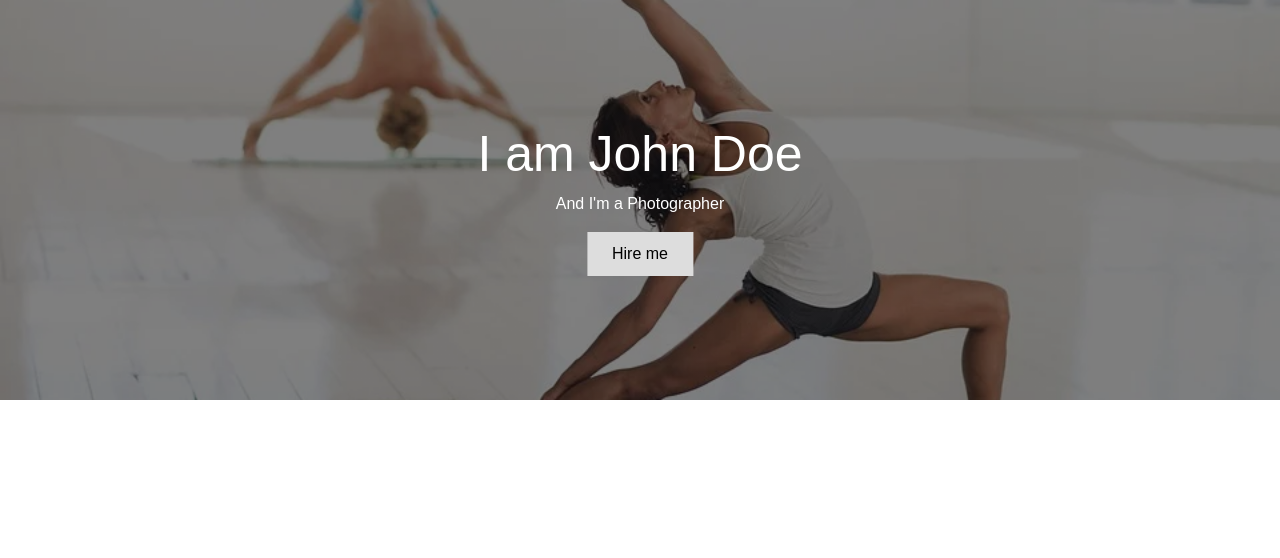
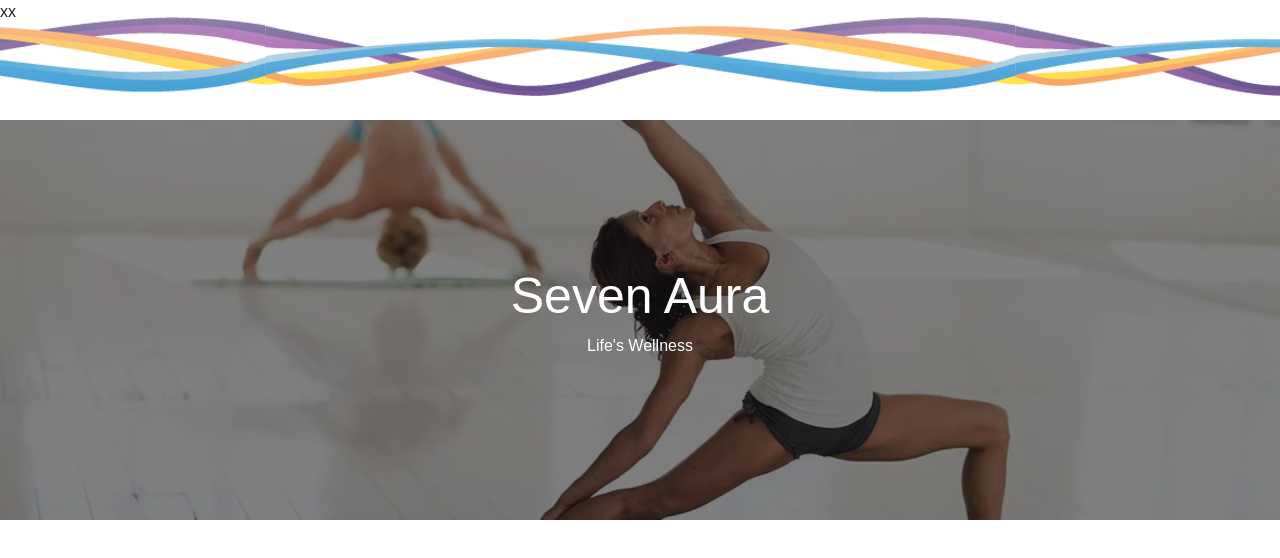
Before and after one commit to DonovanLoSg/SevenAuraCom, a plain HTML site: page index.html in a window 1280 px wide. Drawn offline with nearby package versions, Linux system fonts and the light colour scheme.

Commit message:
Add header background

```diff
--- a/assets/css/main.css
+++ b/assets/css/main.css
@@ -4,8 +4,17 @@ body, html {
   font-family: Arial, Helvetica, sans-serif;
 }
 
+.header-image {
+  background-color: white;
+  background-image: linear-gradient(rgba(255, 255, 255, 0.5), rgba(255, 255, 255, 0.2)), url("../img/header-image.png");
+  height: 120px;
+  background-position: center;
+  background-repeat: repeat-x;
+  position: relative;
+}
+
 .hero-image {
-    background-color: lack;
+  background-color: black;
   background-image: linear-gradient(rgba(0, 0, 0, 0.5), rgba(0, 0, 0, 0.5)), url("../img/hero-image-yoga.png");
   height: 50%;
   background-position: center;
--- a/index.html
+++ b/index.html
@@ -33,17 +33,22 @@
 
 
     <header>
+        <div class="header-image">
+            <p>xx</p>
 
 
 
+        </div>
     </header>
-<div class="hero-image">
-  <div class="hero-text">
-    <h1 style="font-size:50px">I am John Doe</h1>
-    <p>And I'm a Photographer</p>
-    <button>Hire me</button>
-  </div>
-</div>
+
+    <div class="hero-image">
+        <div class="hero-text">
+            <h1 style="font-size:50px">Seven Aura</h1>
+            <p>Life's Wellness</p>
+
+        </div>
+    </div>
+
     <main>
 
 
```
Also changed, not shown: assets/img/header-image.png (added).
